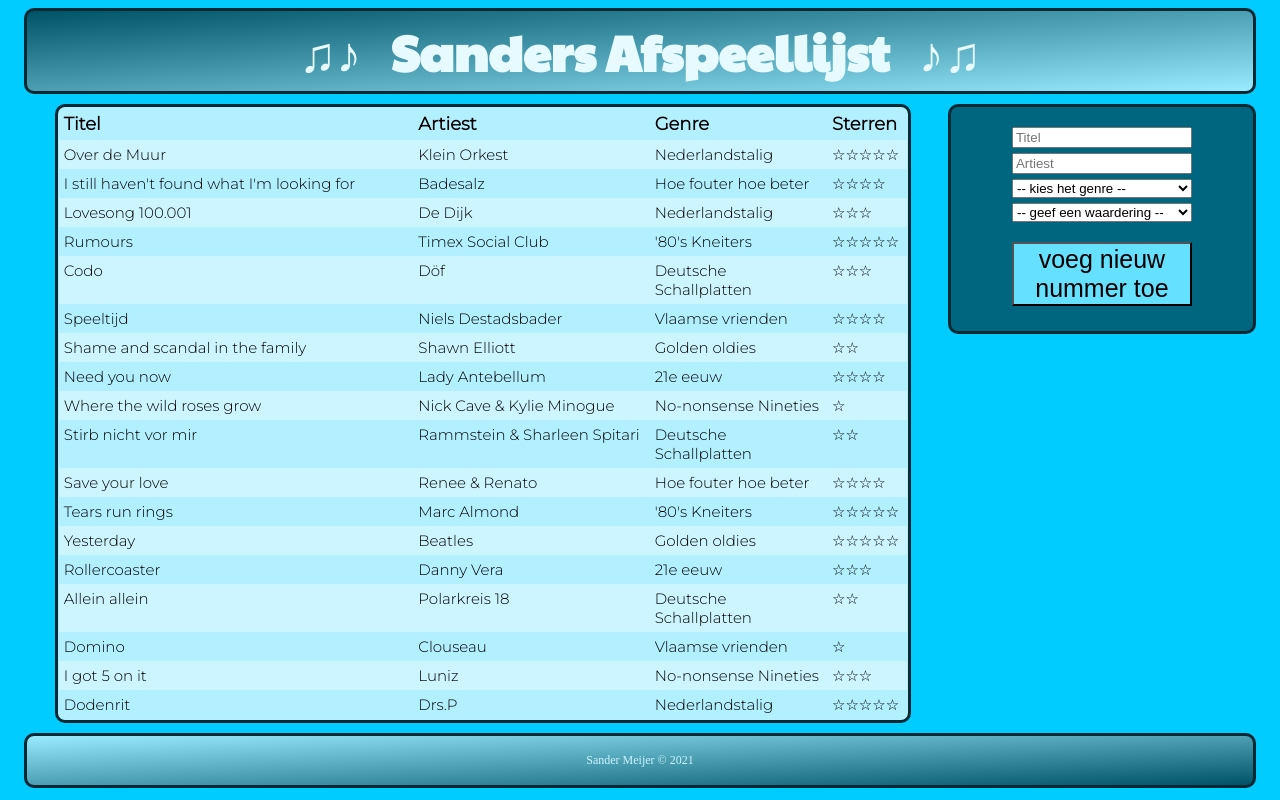
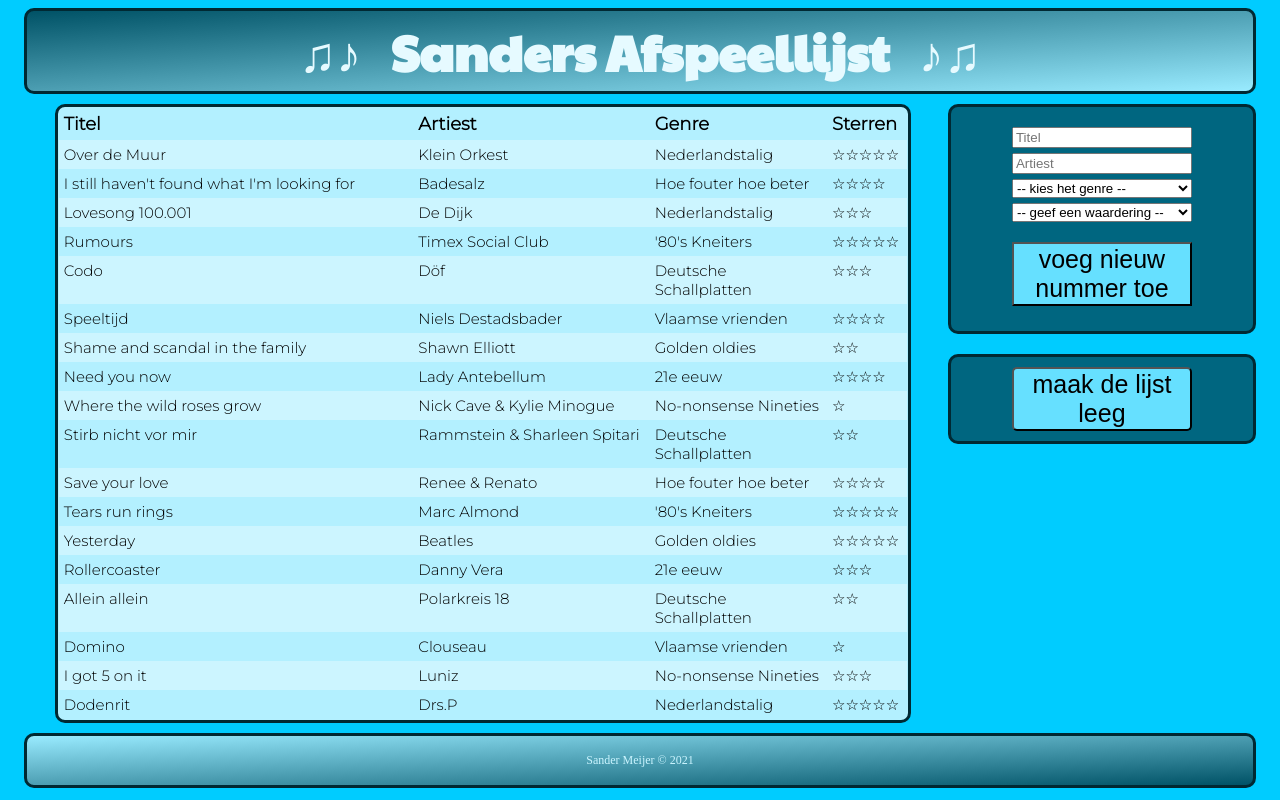
Before and after one commit to sandermeijer1972/Sander_Meijer-Lil-Playlist, a React (Create React App) app: page / in a window 1280 px wide. Built offline with nearby package versions, Linux system fonts and the light colour scheme.

Commit message:
added delete-button

```diff
--- a/src/App.css
+++ b/src/App.css
@@ -111,6 +111,34 @@ h1::after {
     cursor: pointer;
 }
 
+.invoer button:hover {
+    background-color: #CCF5FF;
+}
+
+.leegmaken {
+    grid-area: D;
+    background-color: #006680;
+    border: solid 3px #002933;
+    border-radius: 10px;
+    padding: 10px;
+    margin: 10px;
+    margin-right: 20px;
+    width: 95%;
+    text-align: center;
+}
+
+.leegmaken button {
+    background-color: #66E0FF;
+    width: 180px;
+    font-size: 25px;
+    cursor: pointer;
+    border-radius: 5px;
+}
+
+.leegmaken button:hover {
+    background-color: red;
+}
+
 .footer {
     font-size: 12px;
     text-align: center;
--- /dev/null
+++ b/src/Components/SongDelete.js
@@ -0,0 +1,11 @@
+import React from "react"
+
+function SongDelete({songs, handleClickDeleteSongs}) {
+    return (
+        <div className="leegmaken" style={{display: songs.length === 0 && "none"}}>
+            <button onClick={handleClickDeleteSongs}>maak de lijst leeg</button>
+        </div>
+    )
+}
+
+export default SongDelete
--- a/src/Components/SongForm.js
+++ b/src/Components/SongForm.js
@@ -46,6 +46,8 @@ class SongForm extends React.Component {
                     genre: "",
                     stars: ""
                 })
+            } else {
+                alert("Als je niet alle velden invult, wordt er geen nieuw nummer toegevoegd aan de afspeellijst! Graag een titel, artiest, het genre en een waardering meegeven!")
             }
         }
         return (
--- a/src/Components/SongOverview.js
+++ b/src/Components/SongOverview.js
@@ -1,6 +1,7 @@
 import React from "react"
 import SongList from "./SongList"
 import SongForm from "./SongForm"
+import SongDelete from "./SongDelete"
 
 class SongOverview extends React.Component {
 
@@ -35,10 +36,14 @@ class SongOverview extends React.Component {
             const newSong = {id: this.state.songs.length + 1, title: song.title, artist: song.artist, genre: song.genre, stars: song.stars}
             this.setState({songs: this.state.songs.concat(newSong)})
         }
+        const emptySongs = () => {
+            this.setState({songs: []})
+        }
         return (
             <div className="overview">
                 <SongList songs={this.state.songs} />
                 <SongForm onSubmit={addNewSong}/>
+                <SongDelete songs={this.state.songs} handleClickDeleteSongs={emptySongs} />
             </div>
         )
     }
```
